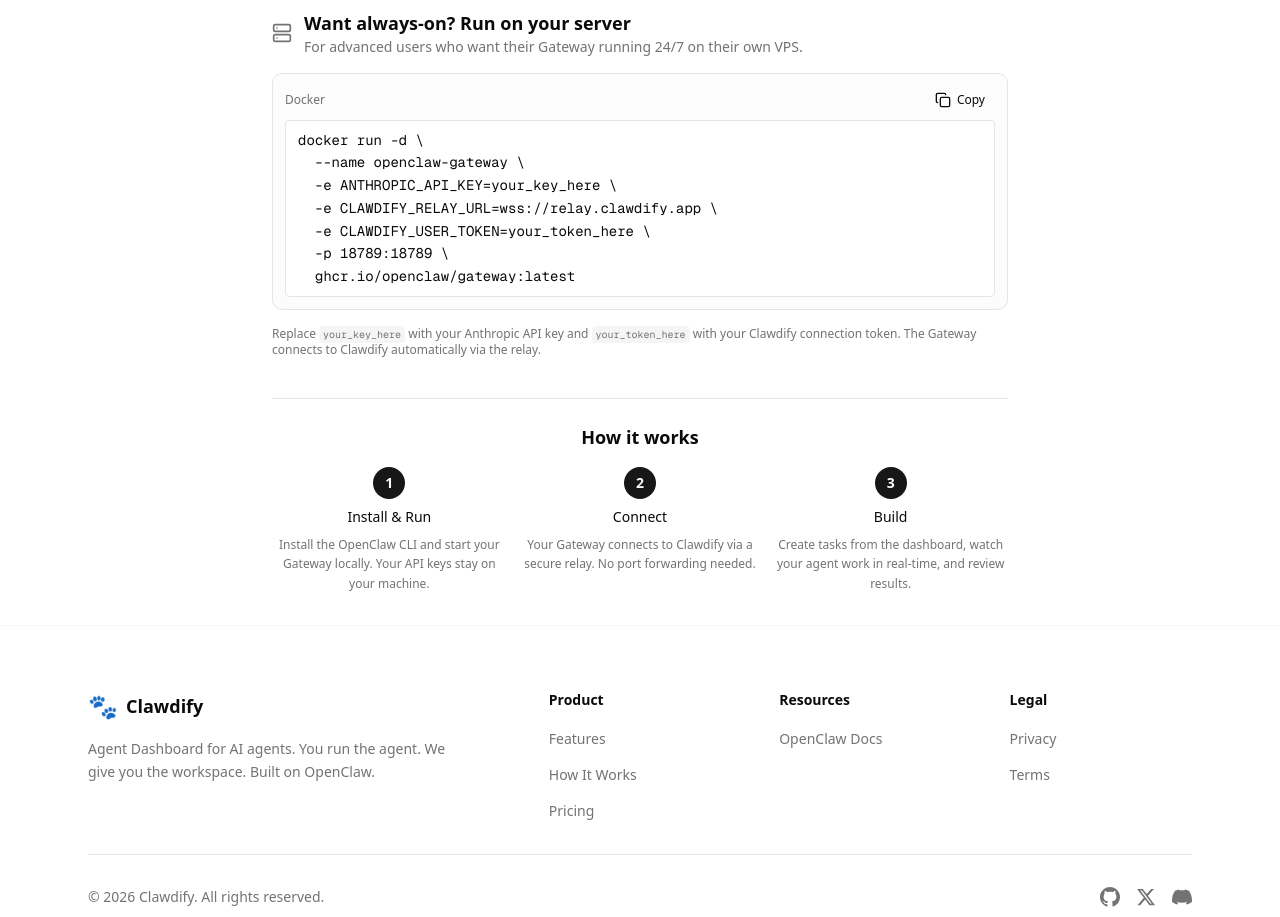
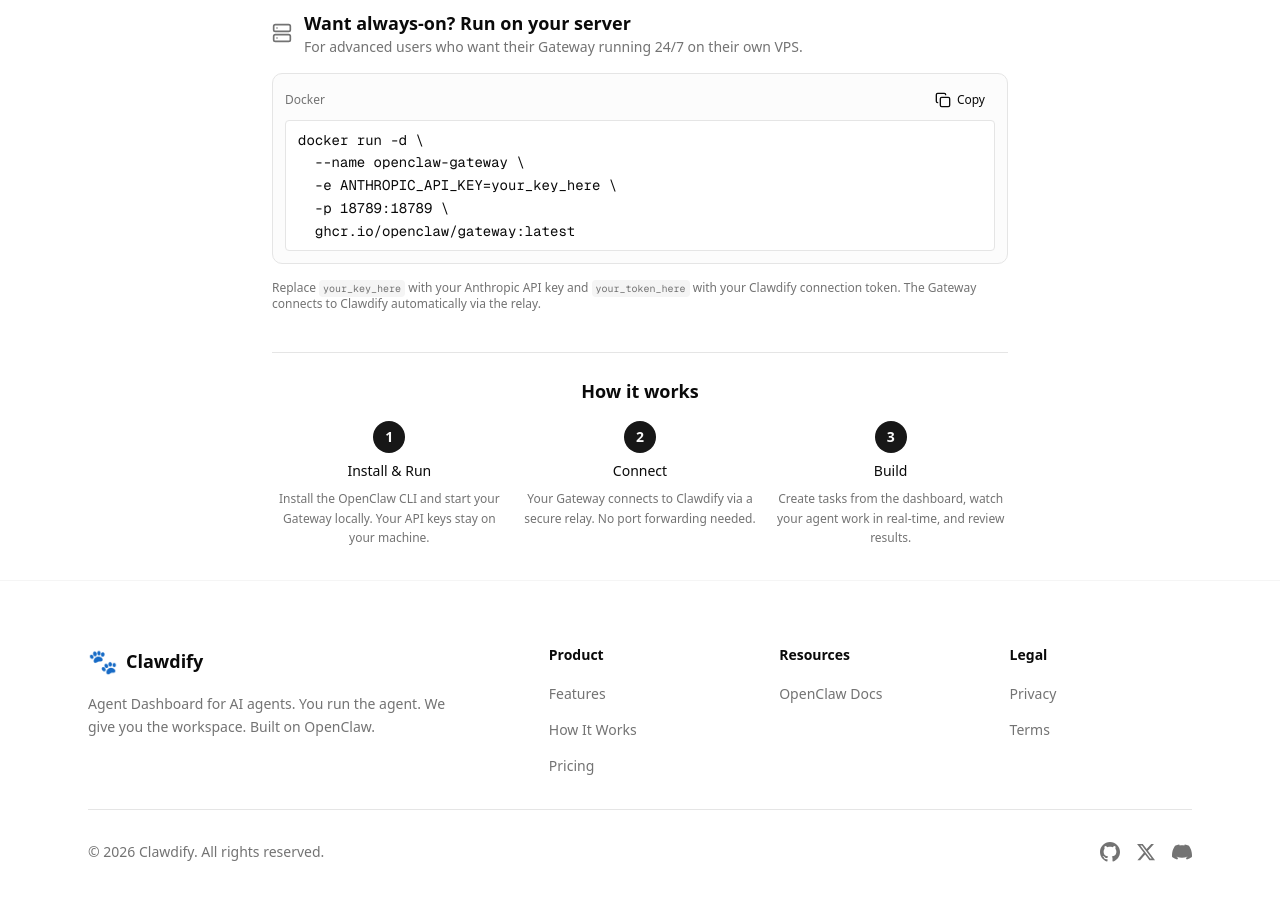
Before and after one commit to rcostica/clawdify, a Next.js app: page /get-started in a window 1280 px wide. Shown: the part 1020-1937 px from the top of the page. Built offline with nearby package versions, Linux system fonts and the light colour scheme.

Commit message:
chore: Prep for open source release
- Add MIT LICENSE
- Update README for open source positioning
- Add Tailscale instructions for remote access
- Remove relay references (not building relay)
- Add contributing guidelines

```diff
--- a/src/components/deploy/deploy-page.tsx
+++ b/src/components/deploy/deploy-page.tsx
@@ -22,8 +22,6 @@
 const DOCKER_COMMAND = `docker run -d \\
   --name openclaw-gateway \\
   -e ANTHROPIC_API_KEY=your_key_here \\
-  -e CLAWDIFY_RELAY_URL=wss://relay.clawdify.app \\
-  -e CLAWDIFY_USER_TOKEN=your_token_here \\
   -p 18789:18789 \\
   ghcr.io/openclaw/gateway:latest`;
 
```
Also changed, not shown: 2 other files (tests, documents, lock files or other folders).
